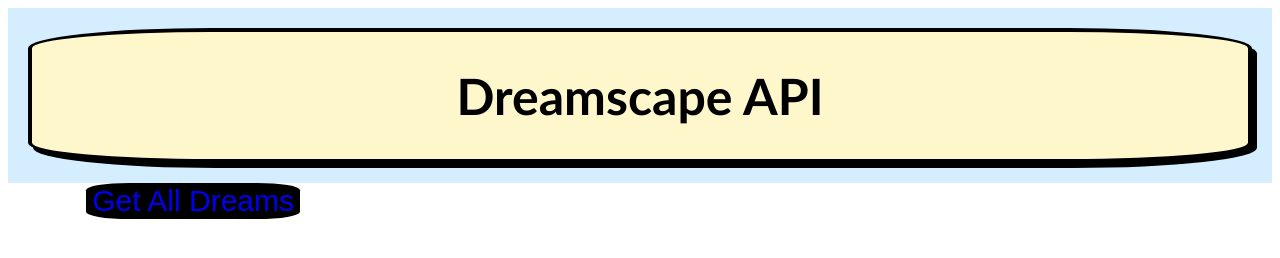
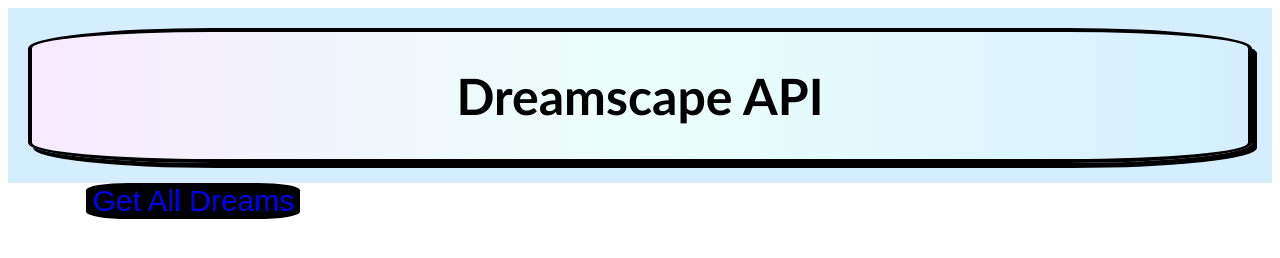
Before and after one commit to breadwards88/Lucid_backend, a website: page public/index.html in a window 1280 px wide. Drawn offline with Linux system fonts and the light colour scheme.

Commit message:
made slot3 pretty via a gradient background

```diff
--- a/public/styles.css
+++ b/public/styles.css
@@ -46,7 +46,7 @@ header {
 }
 
 .slot3 {
-    background: var(--orange);
+    background-image:linear-gradient(to right, var(--purple),var(--green),var(--blue));
     border: solid var(--text-color) 4px;
     border-radius: 15%;
     box-shadow: 5px 5px var(--text-color);
```
